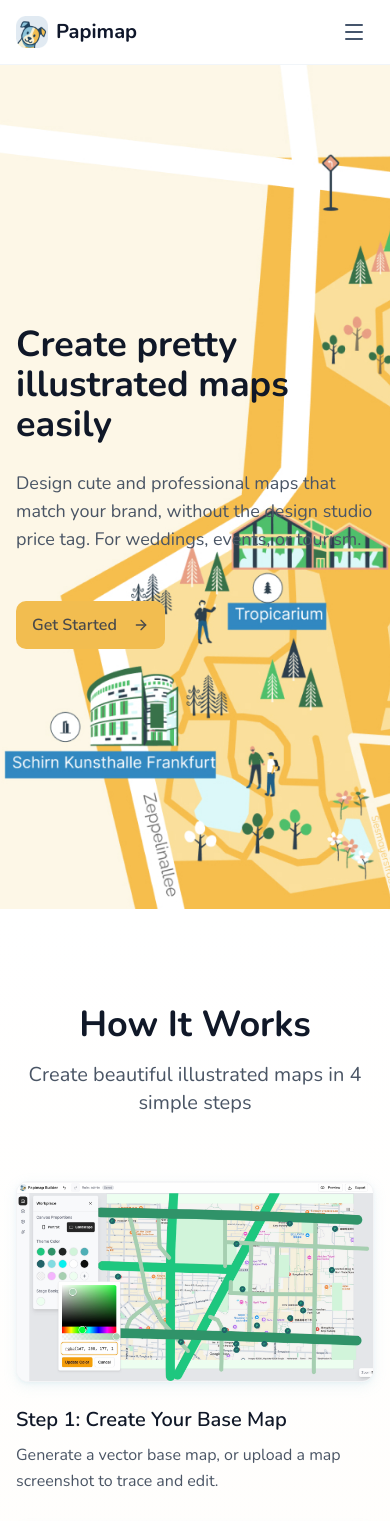
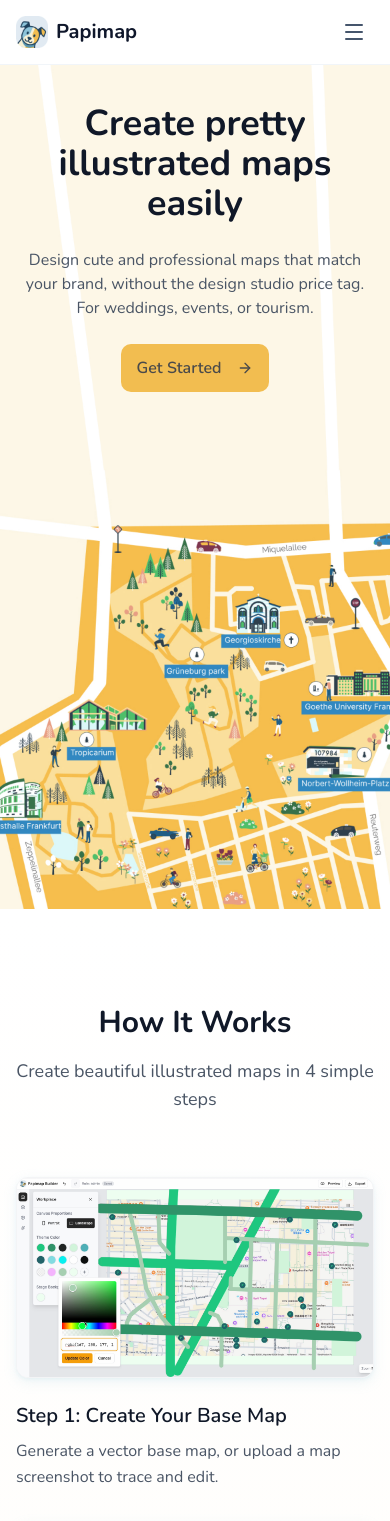
Before and after one commit to wentungwen/papimap-landing-page, a Next.js app: page / in a window 390 px wide. Shown: the top 1521 px of the page. Built offline with nearby package versions, Linux system fonts and the light colour scheme; grey boxes are pictures that could not be loaded.

Commit message:
feat: Update map showcases with new titles and descriptions; add mobile landing background image

```diff
--- a/app/page.tsx
+++ b/app/page.tsx
@@ -1,13 +1,12 @@
 "use client";
 
 import { motion } from "framer-motion";
-import { MapPin, Check, ArrowRight, Instagram, Info } from "lucide-react";
+import { Check, ArrowRight, Instagram, Info } from "lucide-react";
 import Image from "next/image";
 import { Button } from "@/components/ui/button";
 import {
   Card,
   CardContent,
-  CardDescription,
   CardFooter,
   CardHeader,
   CardTitle,
@@ -33,17 +32,13 @@ import { useState } from "react";
 export default function Home() {
   const [isFormOpen, setIsFormOpen] = useState(false);
 
-  const scrollToTop = () => {
-    window.scrollTo({ top: 0, behavior: "smooth" });
-  };
-
   return (
     <div className="min-h-screen bg-white">
       <Navbar onOpenForm={() => setIsFormOpen(true)} />
       {/* Hero Section */}
       <section
         id="hero"
-        className="relative min-h-screen flex items-center overflow-hidden"
+        className="relative min-h-screen flex items-start pt-[10%] overflow-hidden"
       >
         {/* Background Map Image Placeholder */}
         <div
@@ -54,13 +49,22 @@ export default function Home() {
             backgroundPosition: "center",
           }}
         />
+        {/* Mobile Background Map Image */}
+        <div
+          className="absolute inset-0 bg-gradient-to-br from-[var(--secondary)]/20 via-white to-[var(--primary)]/10 md:hidden"
+          style={{
+            backgroundImage: "url('/landing-images/mobile-landing.jpg')",
+            backgroundSize: "cover",
+            backgroundPosition: "center",
+          }}
+        />
 
         <div className="relative z-10 w-full px-4 sm:px-6 lg:px-16 xl:px-24">
           <motion.div
             initial={{ opacity: 0, y: 20 }}
             animate={{ opacity: 1, y: 0 }}
             transition={{ duration: 0.6 }}
-            className="max-w-2xl"
+            className="max-w-2xl text-center md:text-left mx-auto md:mx-0"
           >
             <h1
               className="text-4xl sm:text-5xl lg:text-6xl font-bold mb-6 text-gray-900"
@@ -68,13 +72,13 @@ export default function Home() {
             >
               Create pretty illustrated maps easily
             </h1>
-            <p className="text-lg sm:text-xl text-gray-600 mb-12">
+            <p className="text-base sm:text-lg md:text-xl text-gray-600 mb-6">
               Design cute and professional maps that match your brand, without
               the design studio price tag. For weddings, events, or tourism.{" "}
             </p>
 
             {/* CTA Button */}
-            <div className="flex">
+            <div className="flex justify-center md:justify-start">
               <Button
                 size="lg"
                 className="h-12 px-8 text-base font-semibold"
@@ -118,12 +122,12 @@ export default function Home() {
             className="text-center mb-16"
           >
             <h2
-              className="text-4xl sm:text-5xl font-bold mb-4 text-gray-900"
+              className="text-3xl sm:text-4xl lg:text-5xl font-bold mb-4 text-gray-900"
               style={{ fontFamily: "var(--font-nunito)" }}
             >
               How It Works
             </h2>
-            <p className="text-xl text-gray-600 max-w-2xl mx-auto">
+            <p className="text-lg sm:text-base md:text-xl text-gray-600 max-w-2xl mx-auto">
               Create beautiful illustrated maps in 4 simple steps
             </p>
           </motion.div>
@@ -180,12 +184,12 @@ export default function Home() {
             className="text-center mb-16"
           >
             <h2
-              className="text-4xl sm:text-5xl font-bold mb-4 text-gray-900"
+              className="text-3xl sm:text-4xl lg:text-5xl font-bold mb-4 text-gray-900"
               style={{ fontFamily: "var(--font-nunito)" }}
             >
               Explore Maps Created with Our Builder
             </h2>
-            <p className="text-xl text-gray-600 max-w-2xl mx-auto">
+            <p className="text-lg sm:text-base md:text-xl text-gray-600 max-w-2xl mx-auto">
               Click on any map to see how it was made and the features used.
             </p>
           </motion.div>
@@ -286,12 +290,12 @@ export default function Home() {
             className="text-center mb-6"
           >
             <h2
-              className="text-4xl sm:text-5xl font-bold mb-4 text-gray-900"
+              className="text-3xl sm:text-4xl lg:text-5xl font-bold mb-4 text-gray-900"
               style={{ fontFamily: "var(--font-nunito)" }}
             >
               Choose Your Creative Fuel
             </h2>
-            <p className="text-xl text-gray-600 max-w-2xl mx-auto">
+            <p className="text-lg sm:text-base md:text-xl text-gray-600 max-w-2xl mx-auto">
               Simple pricing. Full commercial freedom. No subscriptions.
             </p>
           </motion.div>
@@ -615,6 +619,9 @@ export default function Home() {
                   <Instagram className="h-5 w-5" />
                 </a>
               </div>
+              <p className="text-xs text-gray-500 mt-3">
+                Join the r/illustratedmap on Reddit for more pretty map!
+              </p>
             </div>
           </div>
 
--- a/data/landing-data.ts
+++ b/data/landing-data.ts
@@ -2,26 +2,26 @@
 export const mapShowcases = [
   {
     id: 1,
-    title: "Adventure Retreat Map",
-    description: "A friendly resort map guiding guests to cabins, amenities, and lake access points.",
+    title: "Rotterdam City Explorer",
+    description: "A high-density urban guide designed for sightseeing efficiency. Featuring 11 key landmarks—from modern architecture to historic ports—on a clean, high-contrast base map.",
     image: "/landing-images/demos/demo-1.jpg",
   },
   {
     id: 2,
-    title: "Wedding Itinerary",
-    description: "A romantic, pastel map for invitations showing the route between ceremony and reception venues. Created for wedding invitations... Printed on A5 textured cardstock.",
+    title: "Frankfurt Academic & Heritage Loop",
+    description: "A minimalist local guide focusing on the city's intellectual and spiritual heart. Perfectly balances university hubs with historic churches for a targeted neighborhood experience.",
     image: "/landing-images/demos/demo-2.jpg",
   },
   {
     id: 3,
-    title: "Airbnb Host Guide",
-    description: "A charming neighborhood map highlighting local favorites like top coffee shops and nearby transit.",
+    title: "Maastricht Transit & History Guide",
+    description: "Starting from the Central Station, this map bridges the gap between modern transit and ancient history, highlighting iconic forts and tourist hotspots for travelers on foot.",
     image: "/landing-images/demos/demo-3.jpg",
   },
   {
     id: 4,
-    title: "Tourism map for a hotel in Taipei",
-    description: "A tourism map for a hotel in Taipei, highlighting local attractions and landmarks.",
+    title: "Taipei Boutique Hotel Concierge",
+    description: "A curated hospitality map designed to help guests navigate local gems. Focuses on 'walkable' landmarks and cultural attractions within the hotel's immediate vicinity.",
     image: "/landing-images/demos/demo-4.jpg",
   }
 ];
```
Also changed, not shown: public/landing-images/mobile-landing.jpg (added).
